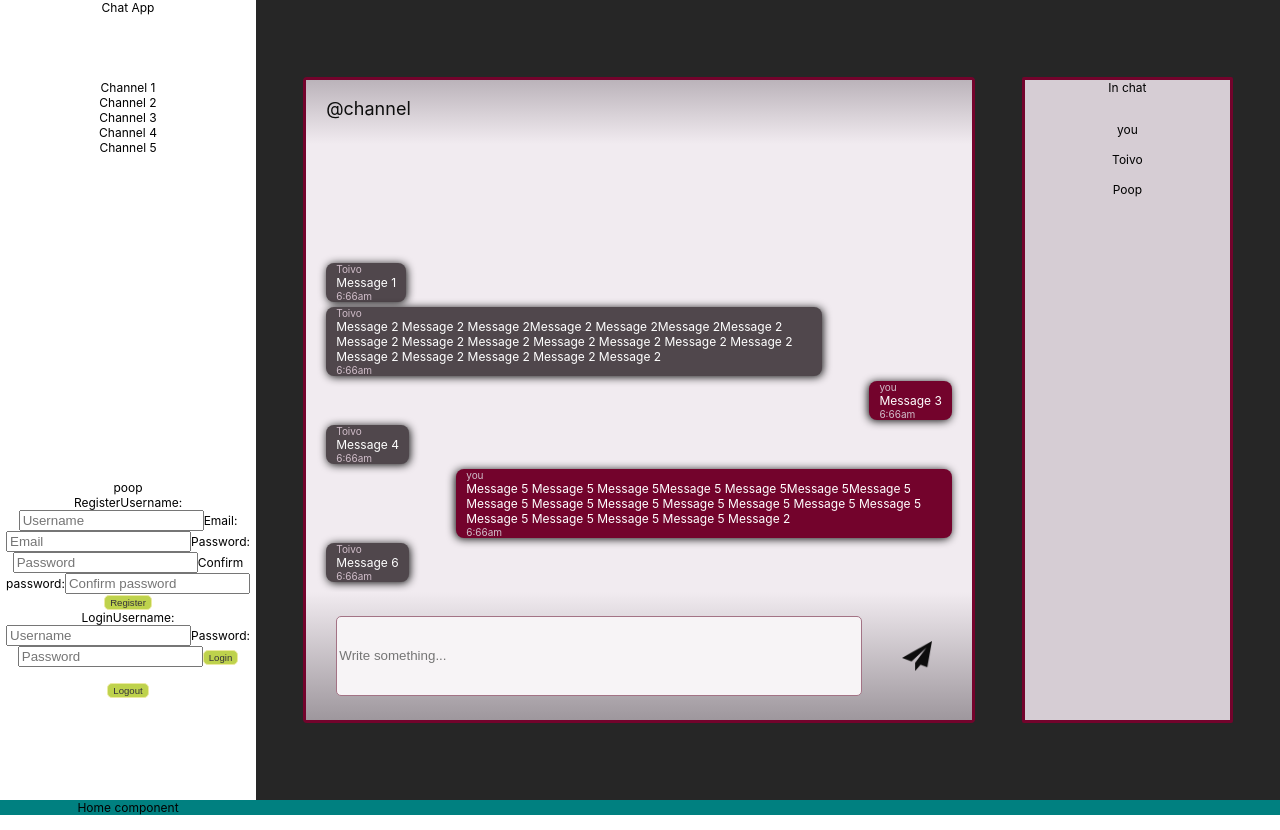
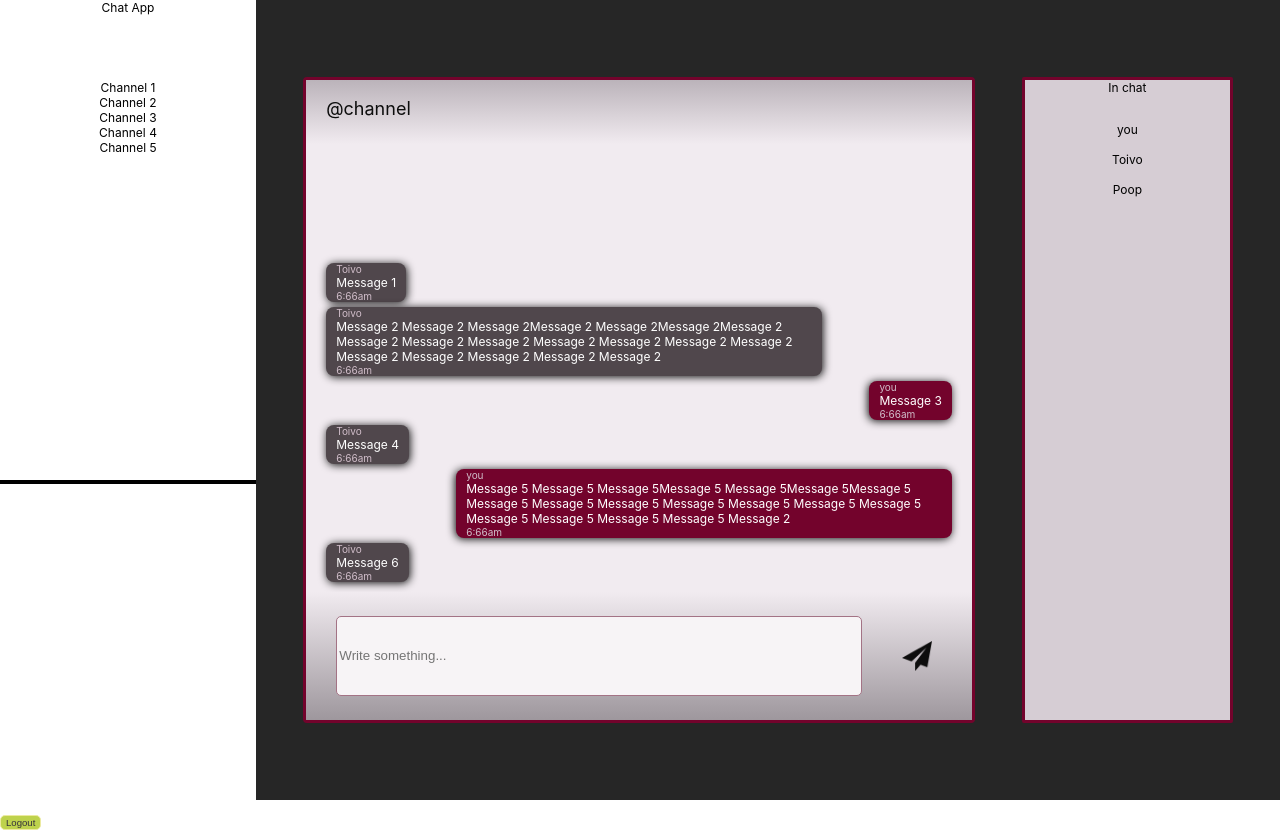
Before and after one commit to mrwhiterk/chat-app-frontend, a React (Create React App) app: page / in a window 1280 px wide. Built offline with nearby package versions, Linux system fonts and the light colour scheme.

Commit message:
tabs start

```diff
--- a/src/App.js
+++ b/src/App.js
@@ -70,8 +70,7 @@ class App extends Component {
         <div className="App">
           <Nav />
           {/* if NOT logged in */}
-          <Home />
-
+          {/* <Home /> */}
           {/* if LOGGED IN */}
           <Chat />
         </div>
--- a/src/Components/Nav/Nav.css
+++ b/src/Components/Nav/Nav.css
@@ -13,6 +13,16 @@
   grid-row: 2;
 }
 
-.nav{
-    background-color: cadetblue;
+.nav {
+  background-color: cadetblue;
 }
+
+/* .Tabs {
+  grid-row: 2;
+} */
+
+.tab {
+  background-color: coral;
+  height: 100%;
+  border: 1px solid black;
+}
--- a/src/Components/Nav/Nav.js
+++ b/src/Components/Nav/Nav.js
@@ -22,23 +22,32 @@ export default class Nav extends Component {
           <div className="chnl">Channel 4</div>
           <div className="chnl">Channel 5</div>
         </div>
-        {/* Register / Login tabs */}
-        <div className="navTabs">
         <Tabs>
-            <Tab iconClassName={"icon-class-0"} linkClassName={"link-class-0"}>
+          <Tab
+            iconClassName={"icon-class-0"}
+            linkClassName={"link-class-0"}
+            title="1"
+          >
             <div>Poop 1</div>
           </Tab>
-            <Tab iconClassName={"icon-class-1"} linkClassName={"link-class-1"}>
+          <Tab
+            iconClassName={"icon-class-1"}
+            linkClassName={"link-class-1"}
+            title="2"
+          >
             <div>Poop 2</div>
           </Tab>
         </Tabs>
-          <div>poop</div>
 
-          <div className="tab">{!this.context.isAuth && <RegisterForm />}</div>
-          <div className="tab">{!this.context.isAuth && <LoginForm />}</div>
+        {/* Register / Login tabs */}
+
+        {/* <div className='test'>poop</div> */}
+
+        {/* <div className="tab">{!this.context.isAuth && <RegisterForm />}</div>
+          <div className="tab">{!this.context.isAuth && <LoginForm />}</div> */}
 
         {/* When logged in */}
-          <div className="loggenInUser" style={{ color: "white" }}>
+        <div className="loggedInUser" style={{ color: "white" }}>
           {this.context.isAuth
             ? this.context.user.username
             : "browsing as guest"}
@@ -47,7 +56,6 @@ export default class Nav extends Component {
           Logout
         </button>
       </div>
-      </div>
     );
   }
 }
--- a/src/Components/Nav/Tabs/Tab.js
+++ b/src/Components/Nav/Tabs/Tab.js
@@ -2,7 +2,7 @@ import React from "react";
 
 //! Stateless component
 const Tab = props => {
-  console.log(`tab's props`, props.tab);
+  console.log(`tab's props`, props.props);
 
   return (
     <div className="tab">
--- a/src/Components/Nav/Tabs/Tabs.js
+++ b/src/Components/Nav/Tabs/Tabs.js
@@ -17,20 +17,22 @@ export default class Tabs extends Component {
   renderTabsChildrenAsProps = () => {
     //? 'React.Children' = this.props.children: whatever you include between the opening and closing tags when invoking a component
     return React.Children.map(this.props.children, (child, index) => {
+      console.log(child.props, index);
 
       //? 'cloneElement': returns a copy of a specified element. Additional props and children can be passed on in the function. You would use this function when a parent component wants to add or modify the prop(s) of its children.
       return React.cloneElement(child, {
         onClick: this.handleTabClick,
         tab: index,
         isActive: index === this.state.activeTab
-      });;
-
+      });
     });
   };
 
   renderCurrentActiveTab() {
     const { children } = this.props;
     const { activeTab } = this.state;
+    console.log(children, activeTab);
+
 
     if (children[activeTab]) {
       return children[activeTab].props.children;
@@ -38,19 +40,18 @@ export default class Tabs extends Component {
   }
 
   render() {
-      const { children } = this.props;
-      const { activeTab } = this.state;
+    // const { children } = this.props;
+    // const { activeTab } = this.state;
 
     return (
-        <div className='tabs'>
-            <div className='tabs-nav nav navbar-nav navbar-left'>
-                {this.renderTabsChildrenAsProps()}
-            </div>
-            <div className='tabs-active-content'>
-                {this.renderCurrentActiveTab()}
-            </div>
+      <div className="tabs">
+        <div className="tabs-nav nav navbar-nav navbar-left">
+          {this.renderTabsChildrenAsProps()}
         </div>
-
-    )
+        <div className="tabs-active-content">
+          {this.renderCurrentActiveTab()}
+        </div>
+      </div>
+    );
   }
 }
```
Lines whose indentation alone changed are shown as unchanged.
